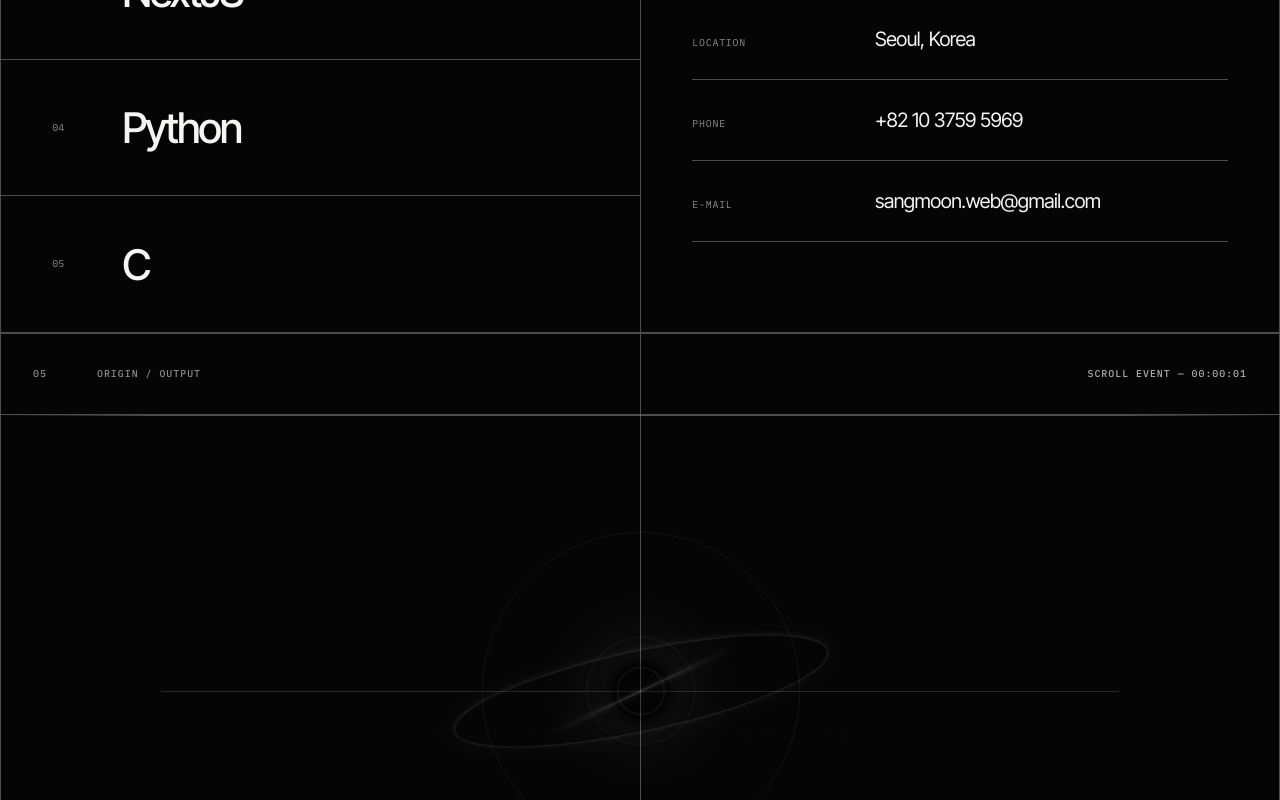
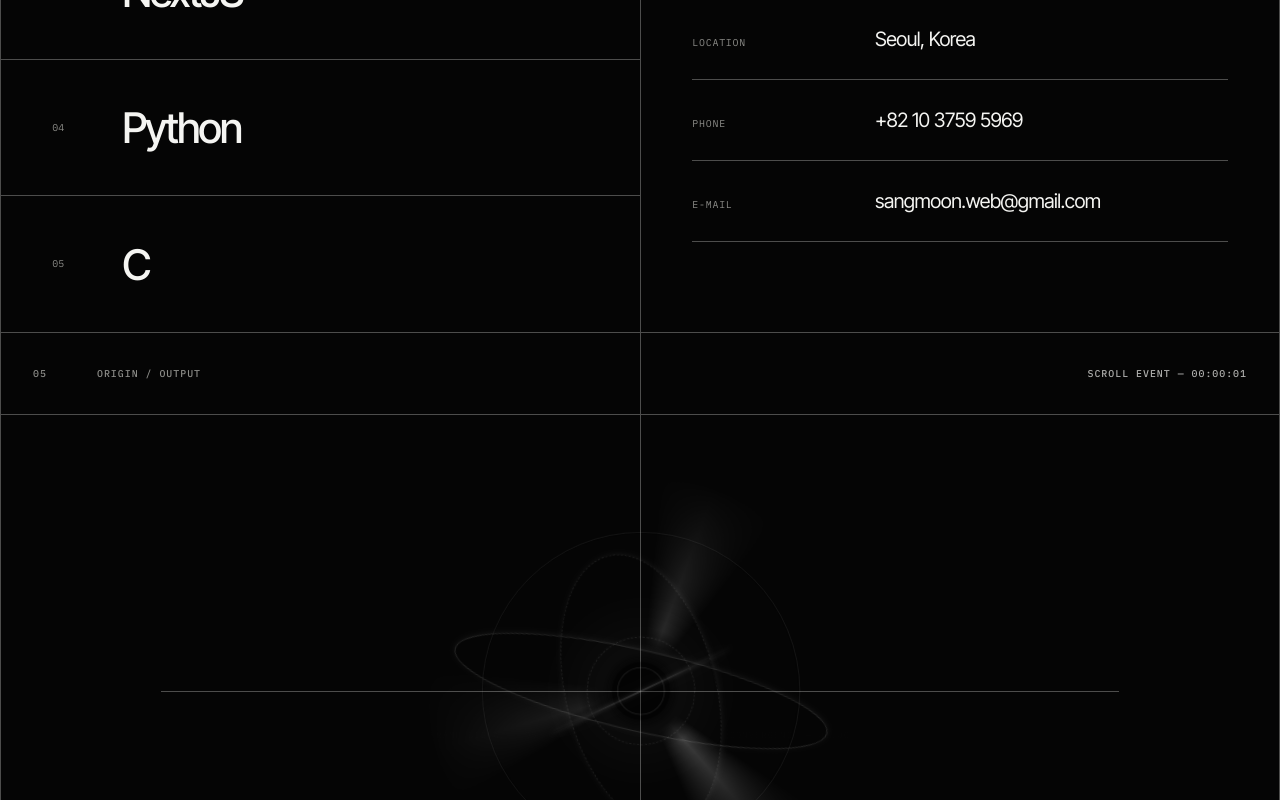
Before and after one commit to webmooncity/sangmoon-park-web, a React (Vite) app: page / in a window 1280 px wide. Shown: the part 2000-2800 px from the top of the page. Built offline with nearby package versions, Linux system fonts and the light colour scheme.

Commit message:
Normalize section lines and animate black hole

```diff
--- a/src/App.css
+++ b/src/App.css
@@ -12,7 +12,7 @@
 .site-header {
   min-height: 80px;
   display: flex;
-  justify-content: flex-end;
+  justify-content: center;
   align-items: center;
   padding: 0 32px;
   border-bottom: 1px solid var(--line);
@@ -342,12 +342,7 @@ footer a:focus-visible::after {
 }
 
 .singularity::before {
-  content: '';
-  position: absolute;
-  z-index: -1;
-  inset: 82px 0 auto;
-  height: 1px;
-  background: linear-gradient(90deg, transparent, var(--line) 12.5%, var(--line) 87.5%, transparent);
+  content: none;
 }
 
 .singularity-topline {
@@ -358,7 +353,7 @@ footer a:focus-visible::after {
   align-items: center;
   min-height: 82px;
   padding: 0 32px;
-  border-block: 1px solid var(--line);
+  border-bottom: 1px solid var(--line);
   color: var(--muted);
   font: 500 0.62rem/1 var(--mono);
   letter-spacing: 0.1em;
@@ -424,6 +419,7 @@ footer a:focus-visible::after {
 }
 
 .impact-halo,
+.impact-vortex,
 .impact-orbit,
 .impact-ring,
 .impact-accretion,
@@ -433,6 +429,34 @@ footer a:focus-visible::after {
   border-radius: 50%;
   opacity: 0;
   transform: translate(-50%, -50%) scale(0);
+}
+
+.impact-vortex {
+  width: min(600px, 70vw);
+  aspect-ratio: 1;
+}
+
+.impact-vortex::before,
+.impact-orbit::before {
+  content: '';
+  position: absolute;
+  inset: 0;
+  border-radius: 50%;
+}
+
+.impact-vortex::before {
+  background: conic-gradient(
+    from 0deg,
+    transparent 0 13%,
+    rgba(255, 255, 255, 0.34) 17%,
+    transparent 22% 46%,
+    rgba(255, 255, 255, 0.58) 50%,
+    transparent 55% 78%,
+    rgba(255, 255, 255, 0.24) 82%,
+    transparent 88% 100%
+  );
+  mask-image: radial-gradient(circle, transparent 0 13%, black 20%, rgba(0, 0, 0, 0.72) 38%, transparent 67%);
+  animation: vortex-spin 7s linear infinite;
 }
 
 .impact-halo {
@@ -445,10 +469,23 @@ footer a:focus-visible::after {
 .impact-orbit {
   width: min(480px, 62vw);
   height: min(102px, 13vw);
+}
+
+.impact-orbit::before {
   border: 1px solid rgba(245, 245, 242, 0.62);
-  box-shadow:
-    0 -1px 7px rgba(255, 255, 255, 0.24),
-    0 1px 16px rgba(255, 255, 255, 0.1);
+  box-shadow: 0 -1px 7px rgba(255, 255, 255, 0.24);
+  animation: orbit-spin 5.8s linear infinite;
+}
+
+.impact-orbit-secondary {
+  width: min(350px, 47vw);
+  height: min(190px, 25vw);
+}
+
+.impact-orbit-secondary::before {
+  border-style: dashed;
+  border-color: rgba(245, 245, 242, 0.42);
+  animation: orbit-spin-reverse 7.4s linear infinite;
 }
 
 .impact-ring {
@@ -587,6 +624,12 @@ footer a {
     animation-range: entry 0% exit 58%;
   }
 
+  .impact-vortex {
+    animation: impact-vortex-in linear both;
+    animation-timeline: --singularity-view;
+    animation-range: entry 0% exit 58%;
+  }
+
   .impact-orbit {
     animation: impact-orbit-in linear both;
     animation-timeline: --singularity-view;
@@ -595,12 +638,6 @@ footer a {
 
   .impact-accretion {
     animation: impact-accretion-in linear both;
-    animation-timeline: --singularity-view;
-    animation-range: entry 0% exit 58%;
-  }
-
-  .impact-guide-horizontal {
-    animation: impact-axis-pulse linear both;
     animation-timeline: --singularity-view;
     animation-range: entry 0% exit 58%;
   }
@@ -632,10 +669,17 @@ footer a {
 }
 
 @keyframes impact-orbit-in {
-  0%, 24% { opacity: 0; transform: translate(-50%, -50%) scale(0.7) rotate(-14deg); }
-  46% { opacity: 0.74; transform: translate(-50%, -50%) scale(1) rotate(-8deg); }
-  78% { opacity: 0.42; transform: translate(-50%, -50%) scale(1.03) rotate(-4deg); }
-  100% { opacity: 0; transform: translate(-50%, -50%) scale(1.06) rotate(0); }
+  0%, 24% { opacity: 0; transform: translate(-50%, -50%) scale(0.7); }
+  46% { opacity: 0.78; transform: translate(-50%, -50%) scale(1); }
+  78% { opacity: 0.5; transform: translate(-50%, -50%) scale(1.03); }
+  100% { opacity: 0; transform: translate(-50%, -50%) scale(1.06); }
+}
+
+@keyframes impact-vortex-in {
+  0%, 20% { opacity: 0; transform: translate(-50%, -50%) scale(0.58); }
+  44% { opacity: 0.78; transform: translate(-50%, -50%) scale(0.96); }
+  80% { opacity: 0.46; transform: translate(-50%, -50%) scale(1.04); }
+  100% { opacity: 0; transform: translate(-50%, -50%) scale(1.1); }
 }
 
 @keyframes impact-accretion-in {
@@ -643,13 +687,6 @@ footer a {
   48% { opacity: 1; transform: translate(-50%, -50%) scaleX(1) rotate(-7deg); }
   80% { opacity: 0.7; transform: translate(-50%, -50%) scaleX(1.04) rotate(-4deg); }
   100% { opacity: 0; transform: translate(-50%, -50%) scaleX(0.86) rotate(0); }
-}
-
-@keyframes impact-axis-pulse {
-  0%, 24% { opacity: 0.2; background-color: var(--line); box-shadow: none; }
-  48% { opacity: 0.68; background-color: rgba(245, 245, 242, 0.68); box-shadow: 0 0 7px rgba(255, 255, 255, 0.32); }
-  80% { opacity: 0.3; background-color: var(--line); box-shadow: none; }
-  100% { opacity: 0; background-color: var(--line); box-shadow: none; }
 }
 
 @keyframes impact-halo-in {
@@ -684,6 +721,20 @@ footer a {
   0%, 30% { opacity: 0; transform: translate(-50%, 8px); }
   50%, 80% { opacity: 0.62; transform: translate(-50%, 0); }
   100% { opacity: 0; transform: translate(-50%, 0); }
+}
+
+@keyframes vortex-spin {
+  to { transform: rotate(360deg); }
+}
+
+@keyframes orbit-spin {
+  from { transform: rotate(-12deg); }
+  to { transform: rotate(348deg); }
+}
+
+@keyframes orbit-spin-reverse {
+  from { transform: rotate(18deg); }
+  to { transform: rotate(-342deg); }
 }
 
 @media (max-width: 900px) {
--- a/src/App.tsx
+++ b/src/App.tsx
@@ -109,9 +109,11 @@ function App() {
 
           <div className="impact-node">
             <span className="impact-halo" />
+            <span className="impact-vortex" />
             <span className="impact-ring impact-ring-outer" />
             <span className="impact-ring impact-ring-inner" />
-            <span className="impact-orbit" />
+            <span className="impact-orbit impact-orbit-primary" />
+            <span className="impact-orbit impact-orbit-secondary" />
             <span className="impact-accretion" />
             <span className="impact-void" />
           </div>
```
